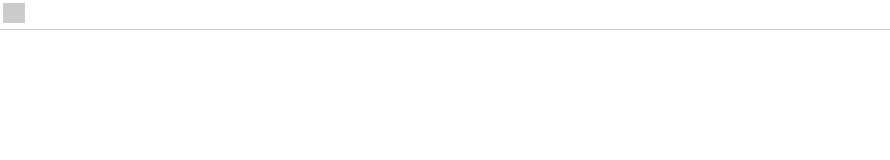
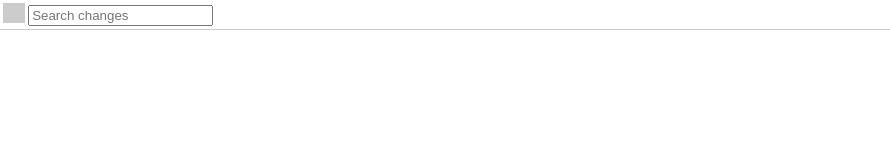
Before and after one commit to captainbrosset/domprofiler, a website: page data/panel.html in a window 1280 px wide. Shown: the top 160 px of the page, 0-890 px from the left. Drawn offline with Linux system fonts and the light colour scheme.

Commit message:
Added searchbox in html file

```diff
--- a/data/panel.html
+++ b/data/panel.html
@@ -2,6 +2,7 @@
 <link rel="stylesheet" type="text/css" href="panel.css">
 <header class="toolbar">
   <button id="toggle"></button>
+  <input type="text" id="search-input" class="devtools-searchinput" placeholder="Search changes"/>
 </header>
 <div class="main">
   <ul class="records"></ul>
```
